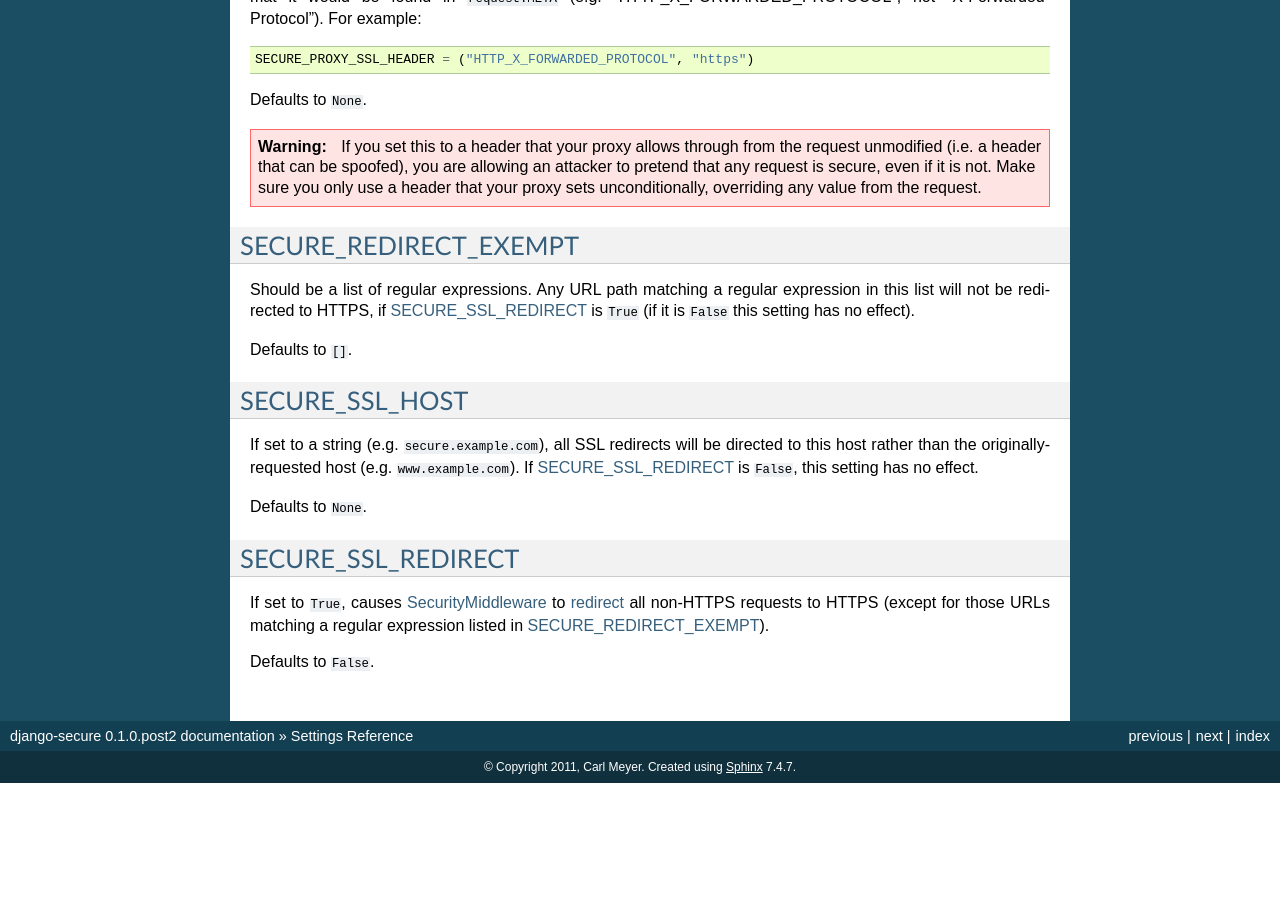
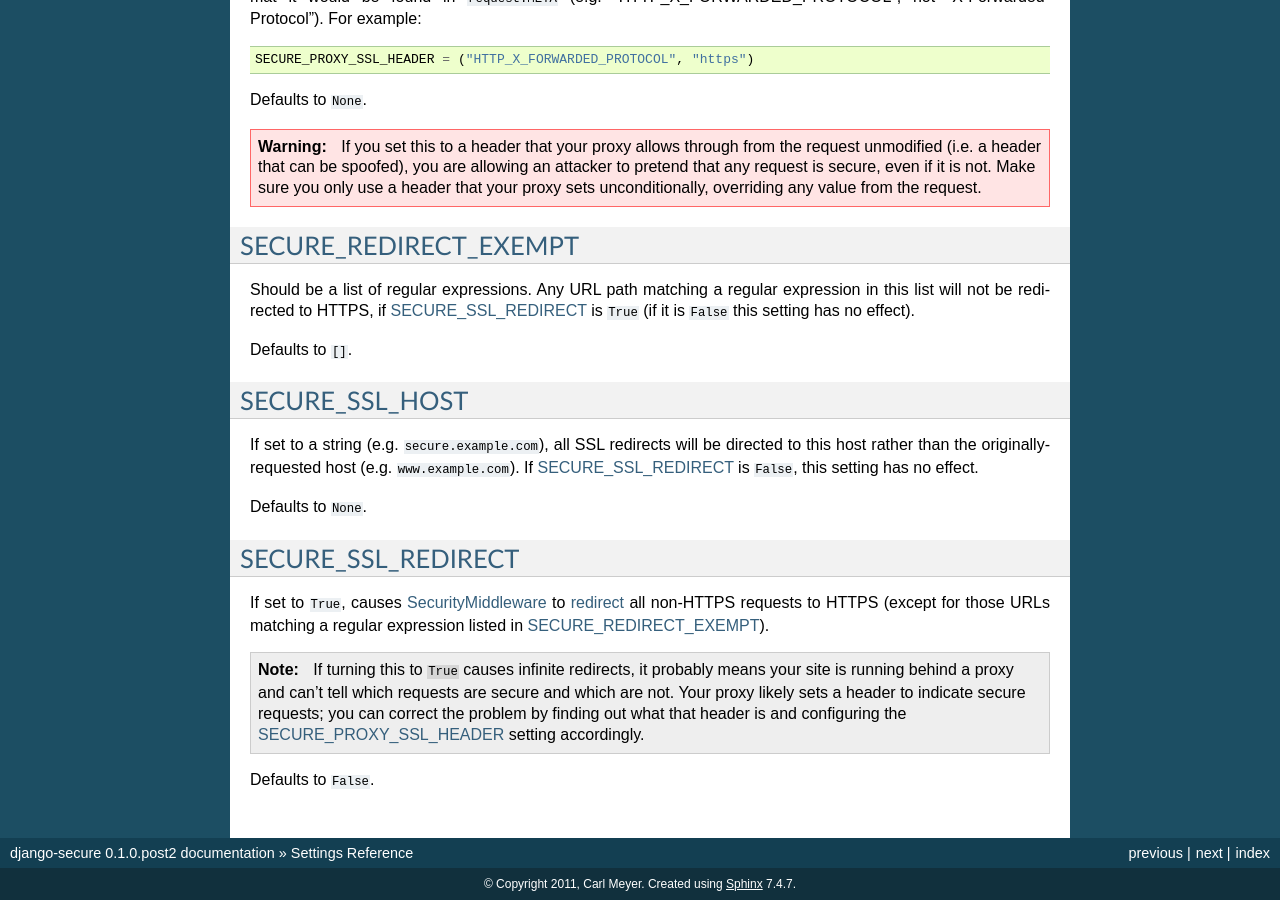
Before and after one commit to carljm/django-secure, a Sphinx documentation site: the page built from doc/settings.rst, in a window 1280 px wide and 900 px high, scrolled down 1303 px. Built offline with Sphinx 7.4.7, drawn with Linux system fonts in a browser that asks for light colours; before the commit the page ends 2086 px from its top, so only the background shows below that.

Commit message:
Added doc note about possible cause for infinite redirects with SECURE_SSL_REDIRECT. Thanks Jacob Kaplan-Moss for the report.

```diff
--- a/doc/settings.rst
+++ b/doc/settings.rst
@@ -120,4 +120,12 @@ If set to ``True``, causes :doc:`middleware` to :ref:`redirect <ssl-redirect>`
 all non-HTTPS requests to HTTPS (except for those URLs matching a regular
 expression listed in :ref:`SECURE_REDIRECT_EXEMPT`).
 
+.. note::
+
+   If turning this to ``True`` causes infinite redirects, it probably means
+   your site is running behind a proxy and can't tell which requests are secure
+   and which are not. Your proxy likely sets a header to indicate secure
+   requests; you can correct the problem by finding out what that header is and
+   configuring the :ref:`SECURE_PROXY_SSL_HEADER` setting accordingly.
+
 Defaults to ``False``.
```
